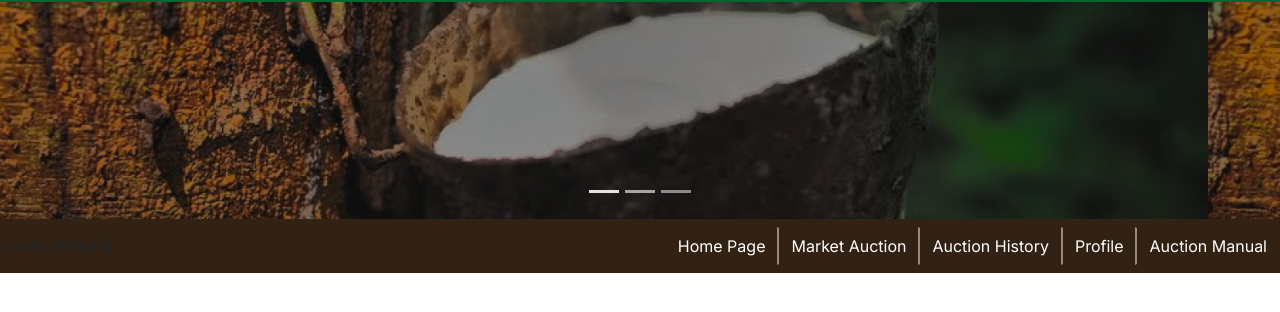
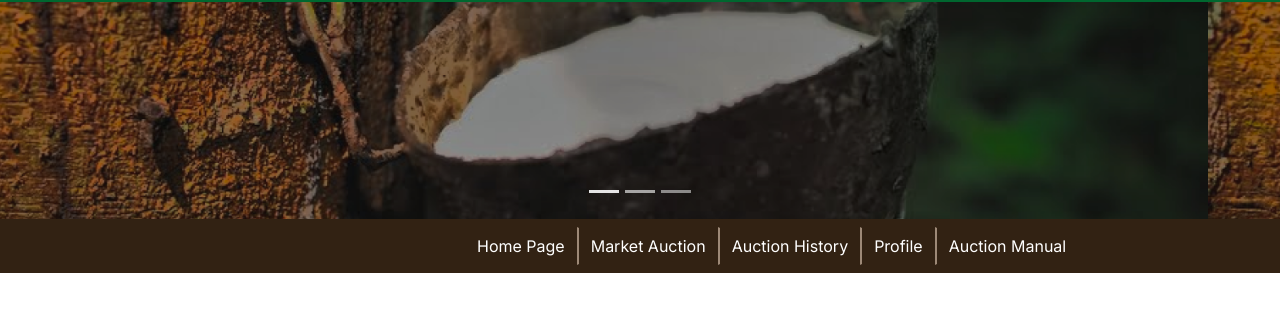
Before and after one commit to piampeetiW/webpara, a plain HTML site: page views/homepage.html in a window 1280 px wide. Shown: the part 68-380 px from the top of the page. Drawn offline with nearby package versions, Linux system fonts and the light colour scheme.

Commit message:
ลบที่เทสแล้ว

```diff
--- a/views/homepage.html
+++ b/views/homepage.html
@@ -51,7 +51,7 @@
         </div>
     </div>
 
-    <div class="navbar" id="navmenu">ccvds dfsfsdfd
+    <div class="navbar" id="navmenu">
         <div class="btn-group" id="groupmenu">
             <button type="button" class="btn" id="btn1">Home Page</button>
             <button type="button" class="btn" id="btn2">Market Auction</button>
```
